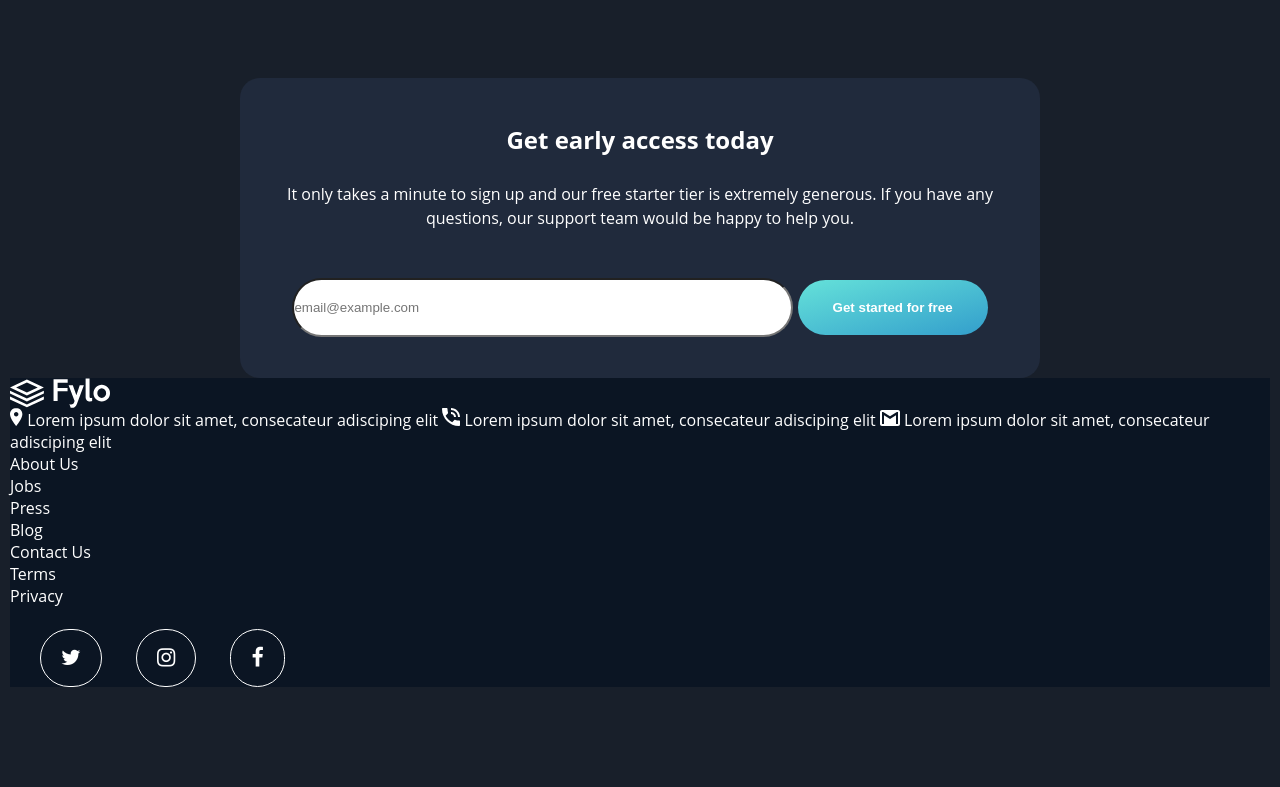
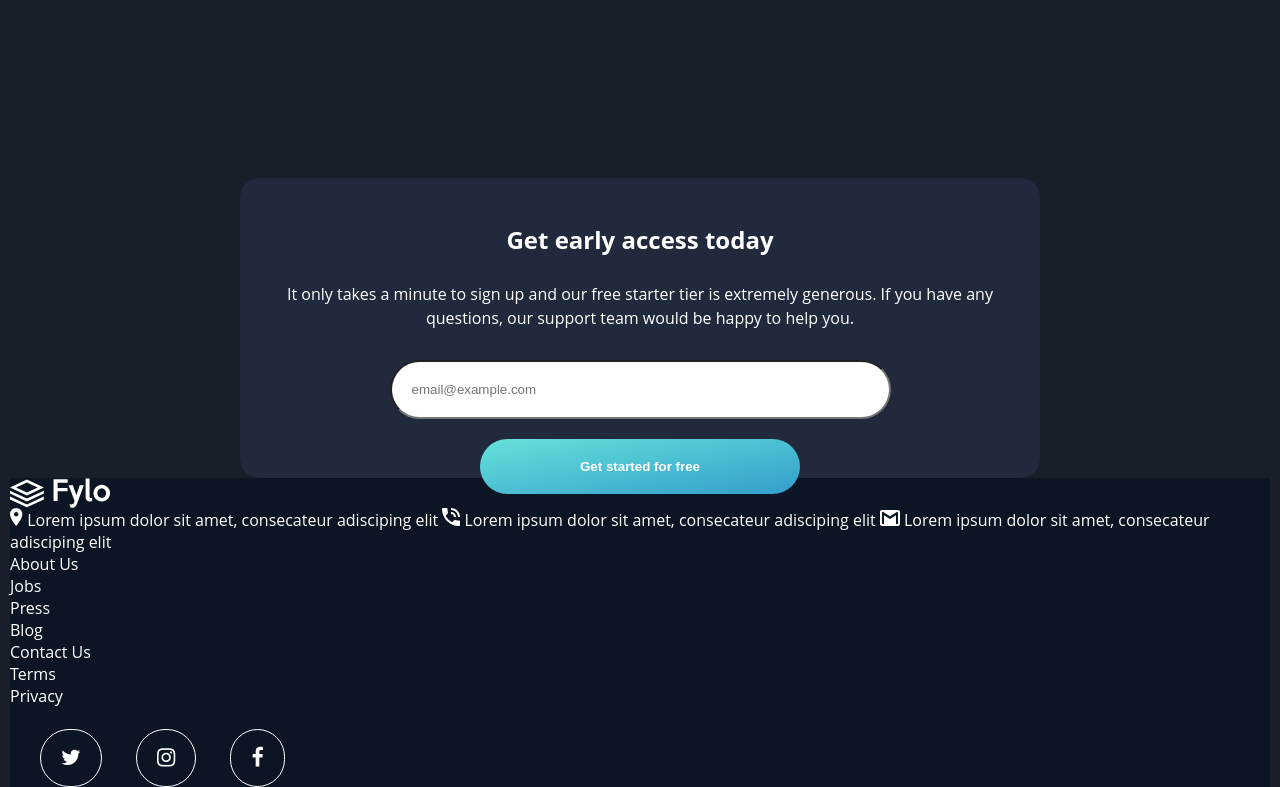
Before and after one commit to etowageed/fylo-dark-theme-landing-page, a plain HTML site: page index.html in a window 1280 px wide. Shown: the part 3015-3802 px from the top of the page. Before the commit the page ends 3702 px from the top, so only its background shows below. Drawn offline with Linux system fonts and the light colour scheme; a web font is replaced by a local one.

Commit message:
5th commit

```diff
--- a/index.html
+++ b/index.html
@@ -181,7 +181,7 @@
           />
         </form>
       </div>
-      <footer>
+      <footer class="footer">
         <img src="images/logo.svg" class="logo" /><br />
         <img src="images/icon-location.svg" />
         <span class="footer-text">
--- a/main.css
+++ b/main.css
@@ -152,7 +152,15 @@
 .bio-text {
   margin-left: 20px;
 }
+.early-access-get {
+  margin-top: 200px;
+  z-index: 10000;
+}
 
+.footer {
+  background-color: hsl(216, 53%, 9%);
+}
+@media screen and (max-width: 375px) {
   .cta-2 {
     padding-left: 35px;
     padding-right: 35px;
@@ -160,14 +168,11 @@
   .email-input {
     padding-top: 20px;
     padding-bottom: 20px;
-  padding-right: 70px;
+    padding-right: 60px;
+    padding-left: 10px;
     border-radius: 30px;
   }
 
-footer {
-  background-color: hsl(216, 53%, 9%);
-}
-@media screen and (max-width: 375px) {
   .hero-content {
     background-color: hsl(217, 28%, 15%);
     background-image: url(images/bg-curvy-mobile.svg);
@@ -277,7 +282,6 @@
     background-color: hsl(219, 30%, 18%);
     padding: 20px;
     line-height: 150%;
-    margin-top: 100px;
   }
   .early-access-text {
     width: 400px;
@@ -289,7 +293,8 @@
   .email-input {
     padding-top: 20px;
     padding-bottom: 20px;
-    padding-right: 320px;
+    padding-right: 300px;
+    padding-left: 20px;
     border-radius: 30px;
   }
   .form1 {
```
Lines whose indentation alone changed are shown as unchanged.
